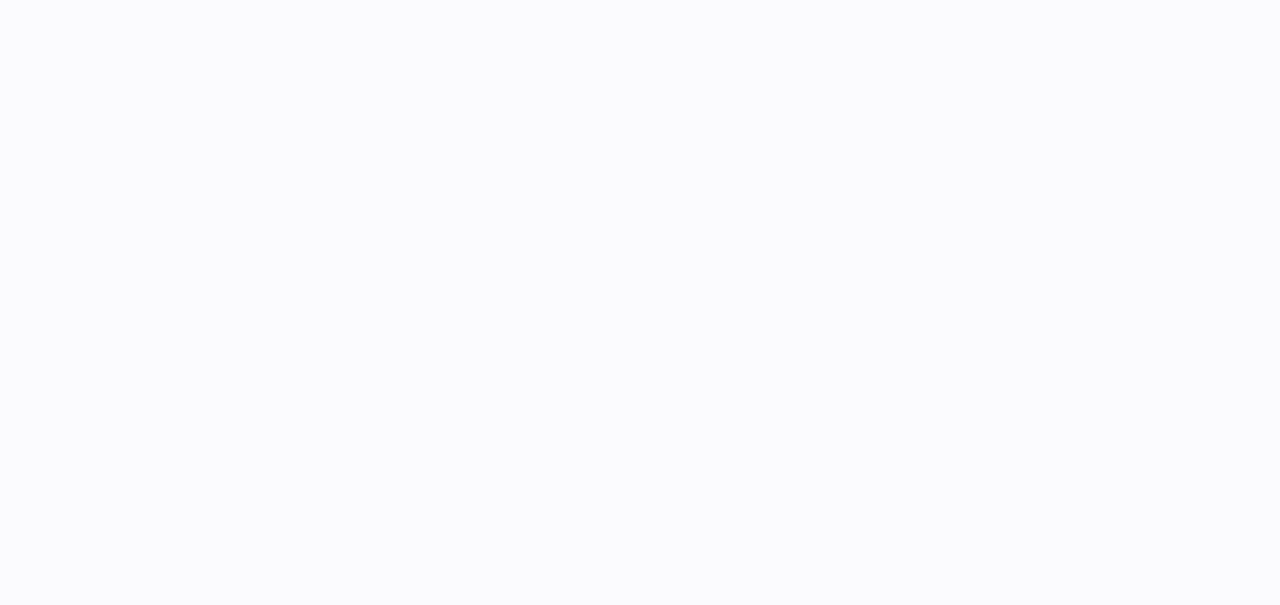
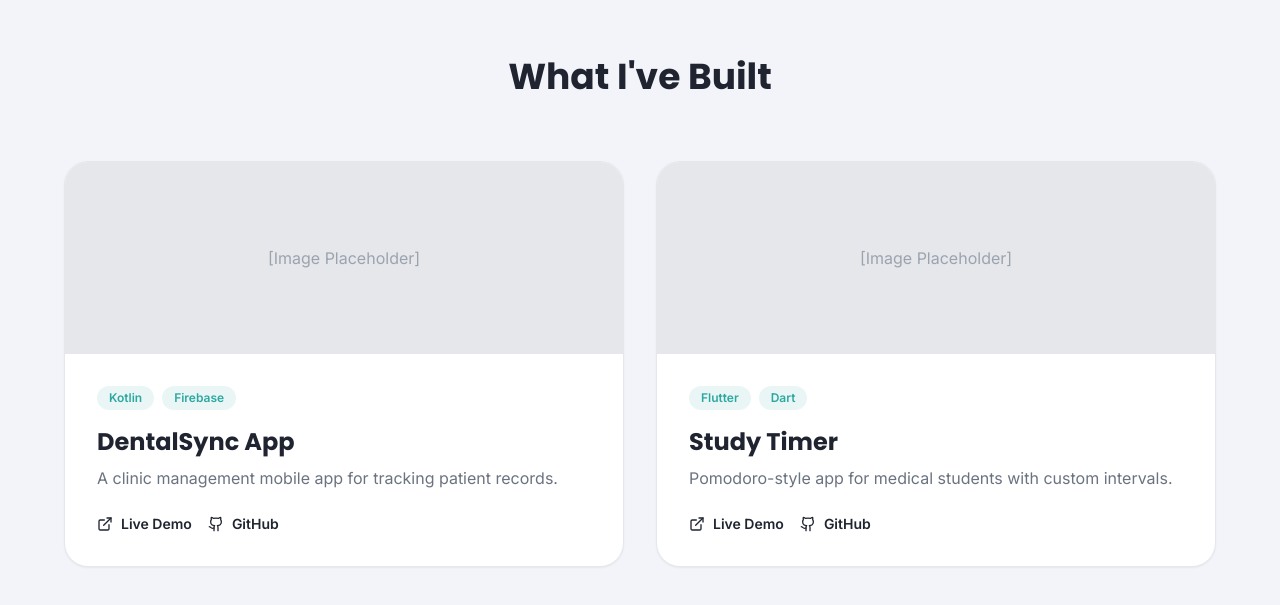
Before and after one commit to azapdev/newPortfolio, a React (Vite) app: page / in a window 1280 px wide. Shown: the part 2135-2740 px from the top of the page. Before the commit the page ends 2096 px from the top, so only its background shows below. Built offline with nearby package versions, Linux system fonts and the light colour scheme.

Commit message:
feat: implement Projects grid

```diff
--- a/src/App.jsx
+++ b/src/App.jsx
@@ -4,6 +4,7 @@ import Navbar from './components/Navbar';
 import Hero from './components/Hero';
 import About from './components/About';
 import Skills from './components/Skills';
+import Projects from './components/Projects';
 
 function HomePage() {
   return (
@@ -11,6 +12,7 @@ function HomePage() {
       <Hero />
       <About />
       <Skills />
+      <Projects />
     </div>
   );
 }
--- /dev/null
+++ b/src/components/Projects.jsx
@@ -0,0 +1,72 @@
+import React from 'react';
+import { ExternalLink } from 'lucide-react';
+
+function Github({ size = 16, className = "" }) {
+  return (
+    <svg
+      width={size}
+      height={size}
+      viewBox="0 0 24 24"
+      fill="none"
+      stroke="currentColor"
+      strokeWidth="2"
+      strokeLinecap="round"
+      strokeLinejoin="round"
+      className={className}
+    >
+      <path d="M15 22v-4a4.8 4.8 0 0 0-1-3.5c3 0 6-2 6-5.5.08-1.25-.27-2.48-1-3.5.28-1.15.28-2.35 0-3.5 0 0-1 0-3 1.5-2.64-.5-5.36-.5-8 0C6 2 5 2 5 2c-.3 1.15-.3 2.35 0 3.5A5.403 5.403 0 0 0 4 9c0 3.5 3 5.5 6 5.5-.39.49-.68 1.05-.85 1.65-.17.6-.22 1.23-.15 1.85v4" />
+      <path d="M9 18c-4.51 2-5-2-7-2" />
+    </svg>
+  );
+}
+
+export default function Projects() {
+  const projects = [
+    {
+      title: "DentalSync App",
+      desc: "A clinic management mobile app for tracking patient records.",
+      tags: ["Kotlin", "Firebase"],
+      links: { demo: "#", github: "#" }
+    },
+    {
+      title: "Study Timer",
+      desc: "Pomodoro-style app for medical students with custom intervals.",
+      tags: ["Flutter", "Dart"],
+      links: { demo: "#", github: "#" }
+    }
+  ];
+
+  return (
+    <section id="projects" className="py-24 bg-bgAlt px-4">
+      <div className="max-w-6xl mx-auto">
+        <h2 className="text-3xl md:text-4xl font-heading font-bold text-center mb-16 text-textPrimary">What I've Built</h2>
+        <div className="grid md:grid-cols-2 gap-8">
+          {projects.map((proj, i) => (
+            <div key={i} className="bg-white rounded-3xl overflow-hidden shadow-sm border border-borderLight group hover:shadow-xl hover:-translate-y-2 transition-all duration-300">
+              <div className="h-48 bg-gray-200 w-full flex items-center justify-center text-gray-400 group-hover:scale-105 transition-transform duration-500">
+                [Image Placeholder]
+              </div>
+              <div className="p-8">
+                <div className="flex gap-2 mb-4">
+                  {proj.tags.map((tag, j) => (
+                    <span key={j} className="text-xs font-semibold px-3 py-1 bg-accentPrimary/10 text-accentPrimary rounded-full">{tag}</span>
+                  ))}
+                </div>
+                <h3 className="text-2xl font-bold mb-2 text-textPrimary">{proj.title}</h3>
+                <p className="text-textSecondary mb-6">{proj.desc}</p>
+                <div className="flex gap-4">
+                  <a href={proj.links.demo} className="flex items-center gap-2 text-sm font-semibold text-textPrimary hover:text-accentPrimary transition-colors">
+                    <ExternalLink size={16} /> Live Demo
+                  </a>
+                  <a href={proj.links.github} className="flex items-center gap-2 text-sm font-semibold text-textPrimary hover:text-accentPrimary transition-colors">
+                    <Github size={16} /> GitHub
+                  </a>
+                </div>
+              </div>
+            </div>
+          ))}
+        </div>
+      </div>
+    </section>
+  );
+}
```
Also changed, not shown: 1 other file (tests, documents, lock files or other folders).
